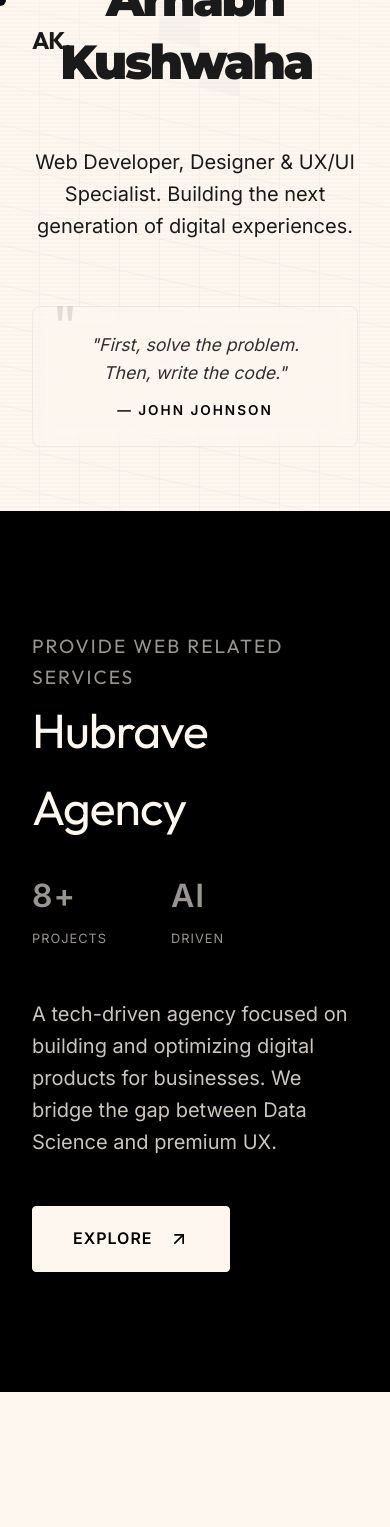
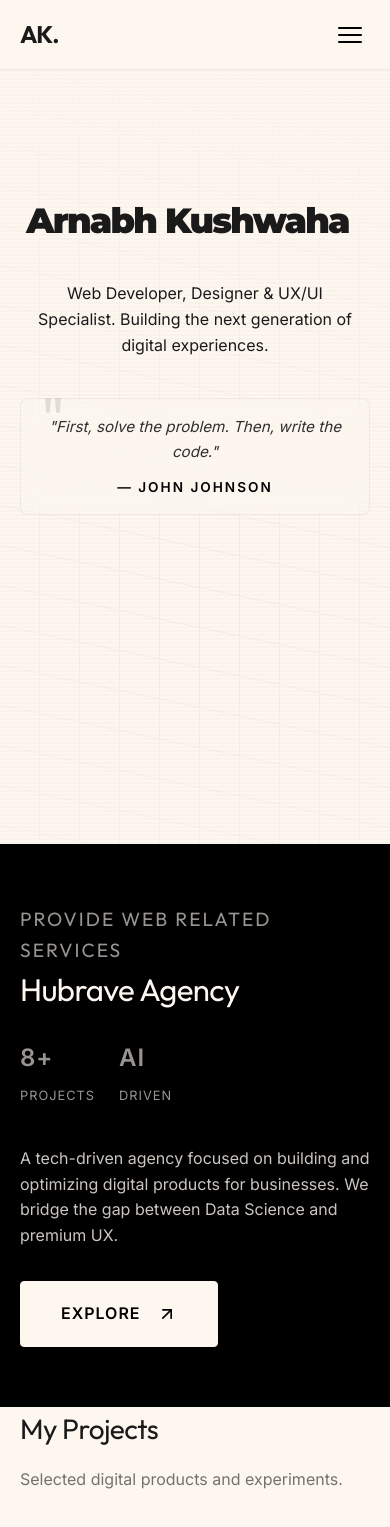
Before and after one commit to ZenSensi/portfolio, a React (Vite) app: page / in a window 390 px wide. Shown: the top 1527 px of the page. Built offline with nearby package versions, Linux system fonts and the light colour scheme.

Commit message:
feat: implement landing page layout with responsive styling and navigation components

```diff
--- a/src/App.css
+++ b/src/App.css
@@ -513,10 +513,57 @@
   font-weight: 700;
 }
 
-/* Responsive */
+/* ============================================================
+   Hamburger Button
+   ============================================================ */
+.hamburger {
+  display: none;
+  flex-direction: column;
+  justify-content: center;
+  align-items: center;
+  gap: 5px;
+  width: 40px;
+  height: 40px;
+  background: none;
+  border: none;
+  cursor: pointer;
+  padding: 0;
+  z-index: 1100;
+  flex-shrink: 0;
+}
+
+.hamburger span {
+  display: block;
+  width: 24px;
+  height: 2px;
+  background: var(--secondary);
+  border-radius: 2px;
+  transition: transform 0.35s cubic-bezier(0.16, 1, 0.3, 1), opacity 0.35s ease;
+  transform-origin: center;
+}
+
+/* Animate into X when open */
+.hamburger.open span:nth-child(1) {
+  transform: translateY(7px) rotate(45deg);
+}
+.hamburger.open span:nth-child(2) {
+  opacity: 0;
+  transform: scaleX(0);
+}
+.hamburger.open span:nth-child(3) {
+  transform: translateY(-7px) rotate(-45deg);
+}
+
+/* ============================================================
+   Responsive — Tablet (≤ 1024px)
+   ============================================================ */
 @media (max-width: 1024px) {
+  :root {
+    --section-padding: 80px;
+  }
+
   .hero-title {
-    font-size: 60px;
+    font-size: clamp(48px, 8vw, 80px);
   }
 
   .hubrave-card {
@@ -524,7 +571,16 @@
     gap: 3rem;
   }
 
+  .hubrave-stats {
+    gap: 2.5rem;
+  }
+
   .about-grid {
+    grid-template-columns: 1fr;
+    gap: 4rem;
+  }
+
+  .newsletter-grid {
     grid-template-columns: 1fr;
     gap: 4rem;
   }
@@ -534,40 +590,232 @@
   }
 }
 
+/* ============================================================
+   Responsive — Mobile (≤ 768px)
+   ============================================================ */
 @media (max-width: 768px) {
+  :root {
+    --section-padding: 60px;
+  }
+
+  /* --- Navbar / Hamburger --- */
+  .navbar {
+    height: 70px;
+    padding: 0 1.25rem;
+    background: rgba(254, 247, 240, 0.95);
+    backdrop-filter: blur(12px);
+    -webkit-backdrop-filter: blur(12px);
+    border-bottom: 1px solid rgba(0,0,0,0.06);
+  }
+
+  .hamburger {
+    display: flex;
+  }
+
+  /* Mobile nav drawer */
+  .nav-links {
+    display: flex;
+    flex-direction: column;
+    gap: 0;
+    position: fixed;
+    top: 70px;
+    left: 0;
+    right: 0;
+    background: var(--primary);
+    border-bottom: 1px solid var(--tertiary);
+    padding: 1.5rem 1.25rem 2rem;
+    transform: translateY(-110%);
+    opacity: 0;
+    pointer-events: none;
+    transition: transform 0.4s cubic-bezier(0.16, 1, 0.3, 1), opacity 0.3s ease;
+    z-index: 999;
+    align-items: flex-start;
+  }
+
+  .nav-links.mobile-open {
+    transform: translateY(0);
+    opacity: 1;
+    pointer-events: auto;
+  }
+
+  .nav-links a {
+    width: 100%;
+    padding: 1rem 0;
+    font-size: 1rem;
+    border-bottom: 1px solid var(--tertiary);
+  }
+
+  .nav-links a:last-child {
+    border-bottom: none;
+  }
+
+  .hubrave-pill {
+    margin-top: 0.5rem;
+    display: inline-block;
+    background: var(--secondary);
+    color: var(--primary);
+  }
+
+  /* --- Hero --- */
   .hero {
-    flex-direction: column;
+    height: auto;
+    min-height: 100svh;
+    padding-top: 80px;
+    padding-bottom: 3rem;
     text-align: center;
-    height: auto;
-    padding-bottom: 4rem;
   }
 
   .hero-title {
-    font-size: 48px;
+    font-size: clamp(36px, 10vw, 56px);
   }
 
-  .hero-image {
-    width: 100%;
-    margin-bottom: 3rem;
+  .cursor {
+    height: clamp(36px, 8vw, 60px);
+    width: 5px;
   }
 
-  .hero-image-container {
-    order: -1;
+  .hero-description {
+    font-size: 1rem;
+    padding: 0 0.5rem;
   }
 
+  .daily-quote-section {
+    margin-top: 2.5rem;
+    padding: 1.25rem 1.5rem;
+  }
+
+  .quote-text {
+    font-size: 0.95rem;
+  }
+
+  /* --- Section headings --- */
   .section-title {
-    font-size: 36px;
+    font-size: clamp(28px, 7vw, 42px);
+  }
+
+  .section-header {
+    margin-bottom: 0;
+  }
+
+  /* --- Hubrave Section --- */
+  .hubrave-card {
+    gap: 2.5rem;
+  }
+
+  .hubrave-header h2 {
+    font-size: clamp(28px, 8vw, 42px);
+  }
+
+  .hubrave-body p {
+    font-size: 1rem;
+    margin-bottom: 2rem;
+  }
+
+  .hubrave-stats {
+    gap: 2rem;
+  }
+
+  .stat span {
+    font-size: 24px;
+  }
+
+  /* --- Projects Grid --- */
+  .projects-grid {
+    grid-template-columns: 1fr;
+    gap: 1rem;
+  }
+
+  .project-card {
+    padding: 2rem;
+    height: 260px;
+  }
+
+  .project-title {
+    font-size: 24px;
+  }
+
+  /* --- About --- */
+  .about-grid {
+    gap: 3rem;
+  }
+
+  .about-text p {
+    font-size: 1rem;
+  }
+
+  .social-pill {
+    padding: 1.25rem 1.5rem;
+    font-size: 0.95rem;
+  }
+
+  /* --- Newsletter --- */
+  .newsletter-grid {
+    grid-template-columns: 1fr;
+    gap: 3rem;
+  }
+
+  .subscribe-box {
+    padding: 2rem;
+  }
+
+  .subscribe-box h3 {
+    font-size: 1.5rem;
+  }
+
+  /* --- Footer --- */
+  .footer {
+    padding: 3rem 0;
+  }
+
+  .footer-content {
+    flex-direction: column;
+    gap: 1rem;
+    text-align: center;
+  }
+
+  /* --- Container --- */
+  .container {
+    padding: 0 1.25rem;
+  }
+
+  /* --- Hide custom cursor on touch --- */
+  .custom-cursor {
+    display: none;
+  }
+
+  /* --- Restore default cursor on mobile --- */
+  * {
+    cursor: auto;
+  }
+
+  a, button, .interactive {
+    cursor: pointer;
+  }
+}
+
+/* ============================================================
+   Responsive — Small Mobile (≤ 400px)
+   ============================================================ */
+@media (max-width: 400px) {
+  .hero-title {
+    font-size: clamp(28px, 9vw, 40px);
   }
 
   .projects-grid {
     grid-template-columns: 1fr;
   }
 
-  .navbar {
-    height: 80px;
+  .project-card {
+    padding: 1.5rem;
+    height: auto;
+    min-height: 220px;
   }
 
-  .nav-links {
-    display: none;
+  .hubrave-stats {
+    gap: 1.5rem;
+  }
+
+  .daily-quote-section {
+    padding: 1rem 1.25rem;
   }
 }
--- a/src/App.tsx
+++ b/src/App.tsx
@@ -16,12 +16,15 @@ import { GridPattern } from "@/components/ui/grid-pattern";
 import { CardBody, CardContainer, CardItem } from "./components/ui/3d-card-effect";
 import Loader from "./components/ui/3d-box-loader-animation";
 
-// Custom Cursor Component
+// Custom Cursor Component (hidden on touch devices)
 const CustomCursor = () => {
   const [position, setPosition] = useState({ x: 0, y: 0 });
   const [isHovering, setIsHovering] = useState(false);
+  const [isTouchDevice, setIsTouchDevice] = useState(false);
 
   useEffect(() => {
+    setIsTouchDevice(window.matchMedia('(hover: none)').matches);
+
     const handleMouseMove = (e: MouseEvent) => {
       setPosition({ x: e.clientX, y: e.clientY });
     };
@@ -43,6 +46,8 @@ const CustomCursor = () => {
     };
   }, []);
 
+  if (isTouchDevice) return null;
+
   return (
     <div
       className={`custom-cursor ${isHovering ? 'hovering' : ''}`}
@@ -52,17 +57,30 @@ const CustomCursor = () => {
 };
 
 // Navbar Component
-const Navbar = () => (
-  <nav className="navbar container">
-    <Link to="/" className="logo outfit interactive">AK.</Link>
-    <div className="nav-links">
-      <a href="/#projects" className="interactive">Projects</a>
-      <a href="/#about" className="interactive">About</a>
-      <Link to="/news" className="interactive">News</Link>
-      <a href="https://hubrave.vercel.app/" target="_blank" rel="noopener noreferrer" className="hubrave-pill interactive">Hubrave Agency</a>
-    </div>
-  </nav>
-);
+const Navbar = () => {
+  const [menuOpen, setMenuOpen] = useState(false);
+  const closeMenu = () => setMenuOpen(false);
+
+  return (
+    <nav className="navbar container">
+      <Link to="/" className="logo outfit interactive" onClick={closeMenu}>AK.</Link>
+      <button
+        className={`hamburger interactive ${menuOpen ? 'open' : ''}`}
+        onClick={() => setMenuOpen(!menuOpen)}
+        aria-label="Toggle navigation menu"
+        aria-expanded={menuOpen}
+      >
+        <span /><span /><span />
+      </button>
+      <div className={`nav-links ${menuOpen ? 'mobile-open' : ''}`}>
+        <a href="/#projects" className="interactive" onClick={closeMenu}>Projects</a>
+        <a href="/#about" className="interactive" onClick={closeMenu}>About</a>
+        <Link to="/news" className="interactive" onClick={closeMenu}>News</Link>
+        <a href="https://hubrave.vercel.app/" target="_blank" rel="noopener noreferrer" className="hubrave-pill interactive" onClick={closeMenu}>Hubrave Agency</a>
+      </div>
+    </nav>
+  );
+};
 
 const dailyQuotes = [
   { text: "Design is not just what it looks like and feels like. Design is how it works.", author: "Steve Jobs" },
```
